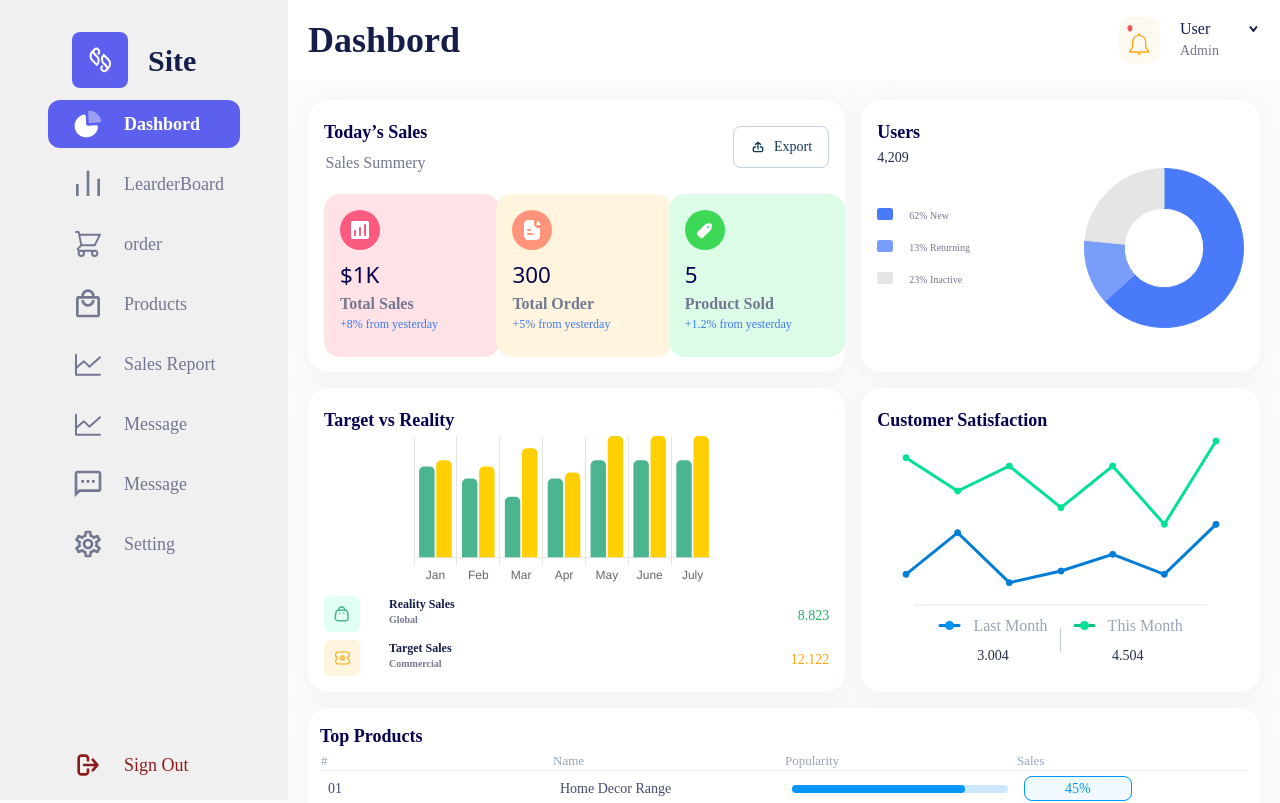
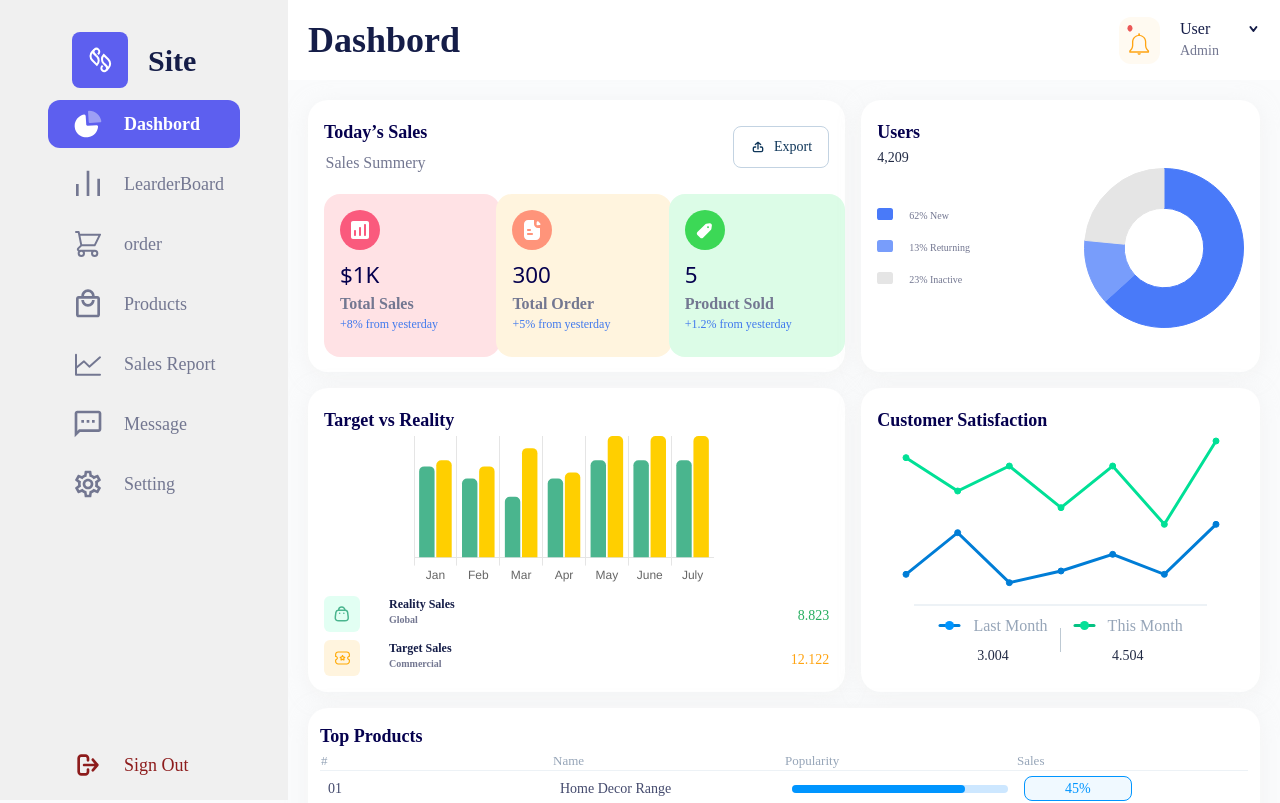
Before and after one commit to Richardrafael/Teste_tecnico, a React (Vite) app in the folder teste-tecnico/: page / in a window 1280 px wide. Shown: the top 803 px of the page. Built offline with nearby package versions, Linux system fonts and the light colour scheme.

Commit message:
ajuste bug

```diff
--- a/teste-tecnico/src/components/menu/campos.tsx
+++ b/teste-tecnico/src/components/menu/campos.tsx
@@ -19,9 +19,9 @@ function Campos({nome , icone} : PropsCampos) {
     </div>
      </>
      :
-    <div className="flex p-2 pl-6 cursor-pointer  hover:bg-[#ababab63] w-[12rem] rounded-xl h-[3rem] items-center justify-start  bg-blue-900 flex-row gap-5">
+    <div className="flex p-2 pl-6 cursor-pointer  hover:bg-[#ababab63] min-w-[12rem] rounded-xl h-[3rem] items-center justify-start  bg-blue-900 flex-row gap-5">
     <img src={icone} alt="" />
-     <span className="text-primary font-Poppins font-normal text-lg leading-3 ">
+     <span className="text-primary font-Poppins whitespace-nowrap font-normal text-lg leading-3 ">
         {nome}
      </span>
     </div>
--- a/teste-tecnico/src/components/menu/index.tsx
+++ b/teste-tecnico/src/components/menu/index.tsx
@@ -25,7 +25,6 @@ function Menu() {
      <Campos icone={order} nome="order"/>
      <Campos icone={Products} nome="Products"/>
      <Campos icone={SalesReport} nome="Sales Report"/>
-     <Campos icone={SalesReport} nome="Message"/>
      <Campos icone={Message} nome="Message"/>
      <Campos icone={Setting} nome="Setting"/>
      <div className="flex absolute bottom-0 hover:bg-[#ff0000b6]  p-2 pl-6 mb-[0.7rem] cursor-pointer w-[12rem] rounded-xl h-[3rem] items-center justify-start  bg-blue-900 flex-row gap-5">
```
